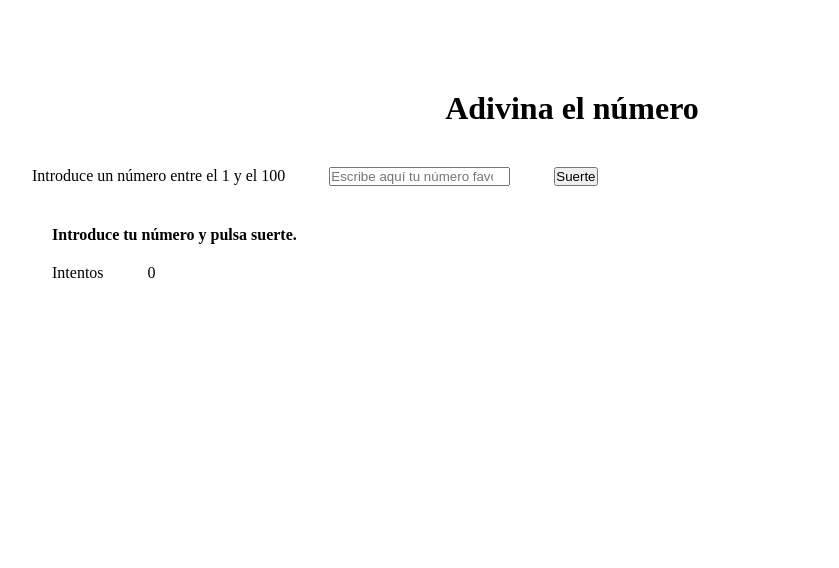
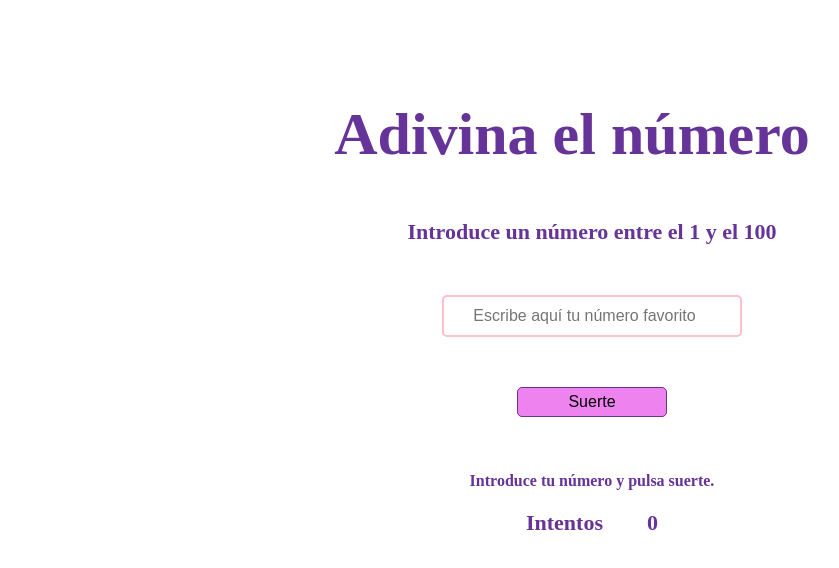
Before and after one commit to Sagramielgo/random-number-game-Sagramielgo, a plain HTML site: page index.html in a window 1280 px wide. Shown: the whole page, without its empty margins (68-907 px from the left). Drawn offline with Linux system fonts and the light colour scheme; a web font is replaced by a local one.

Commit message:
add styles

```diff
--- a/css/main.css
+++ b/css/main.css
@@ -9,3 +9,64 @@
   margin-top: 70px;
   margin-bottom: 20px;
 }
+.header__title {
+  font-size: 60px;
+  padding: 10px 0;
+  color: rebeccapurple;
+}
+
+.main {
+  width: 100%;
+  text-align: center;
+}
+
+.main__form {
+  display: flex;
+  flex-direction: column;
+  align-items: center;
+  padding-bottom: 20px;
+  color: rebeccapurple;
+}
+.main__form--text {
+  padding-bottom: 20px;
+  font-size: 22px;
+  font-weight: 700;
+}
+
+.main__form--number {
+  text-align: center;
+  font-size: 16px;
+  margin-top: 10px;
+  margin-bottom: 30px;
+  width: 300px;
+  padding: 10px;
+  border: 2px solid pink;
+  border-radius: 5px;
+}
+.main__form--tryBtn,
+.main__form--resetBtn {
+  width: 150px;
+  font-size: 16px;
+  padding: 5px 0 5px 0;
+  margin-bottom: 15px;
+  border: 1px solid rebeccapurple;
+  background-color: pink;
+  border-radius: 5px;
+}
+.main__form--tryBtn,
+.main__form--resetBtn :hover {
+  background-color: violet;
+}
+
+.instructions {
+  text-align: center;
+}
+.instructions__tryNumber {
+  font-size: 18px;
+  margin-bottom: 10px;
+}
+.instructions__times {
+  font-size: 22px;
+  color: rebeccapurple;
+  font-weight: 800;
+}
--- a/index.html
+++ b/index.html
@@ -27,7 +27,7 @@
 
 
             <section class="instructions">
-                <h4 Sclass="instructions__tryNumber tryNumber-js">Introduce tu número y pulsa suerte.</h4>
+                <h4 Sclass="instructions__tryNumber">Introduce tu número y pulsa suerte.</h4>
 
                 <span class="instructions__times">Intentos</span>
                 <span class="instructions__times numberTimes-js">0</span>
--- a/js/main.js
+++ b/js/main.js
@@ -38,25 +38,25 @@ const timesTry = () => {
 //EVENT Times FUNCTION
 function priceAnswer() {
   const numberIntroduced = inputNumberElement.value;
-  /*  const userIntroduceValue = numberIntroduced; */
+  const userIntroduceValue = userIntroduceValue;
 
   console.log(`La usuaria ha introducido el número ${numberIntroduced}`);
 
-  if (randomNumber === numberIntroduced) {
+  if (randomNumber === userIntroduceValue) {
     tryNumberElement.innerHTML = '¡¡Enhorabuena, has acertado!!';
     console.log('La usuaria ha ganado el juego');
-  } else if (numberIntroduced < 1 || numberIntroduced > 100) {
+  } else if (userIntroduceValue < 1 || userIntroduceValue > 100) {
     tryNumberElement.innerHTML = 'Por favor, introduce un número entre 1 y 100';
-  } else if (randomNumber < numberIntroduced) {
+  } else if (randomNumber < userIntroduceValue) {
     tryNumberElement.innerHTML = 'El número es demasiado alto';
   } else {
     tryNumberElement.innerHTML = 'El número es demasiado bajo';
   }
 }
-
+priceAnswer();
 function start(event) {
   event.preventDefault();
-  priceAnswer();
+
   timesTry();
 }
 
```
